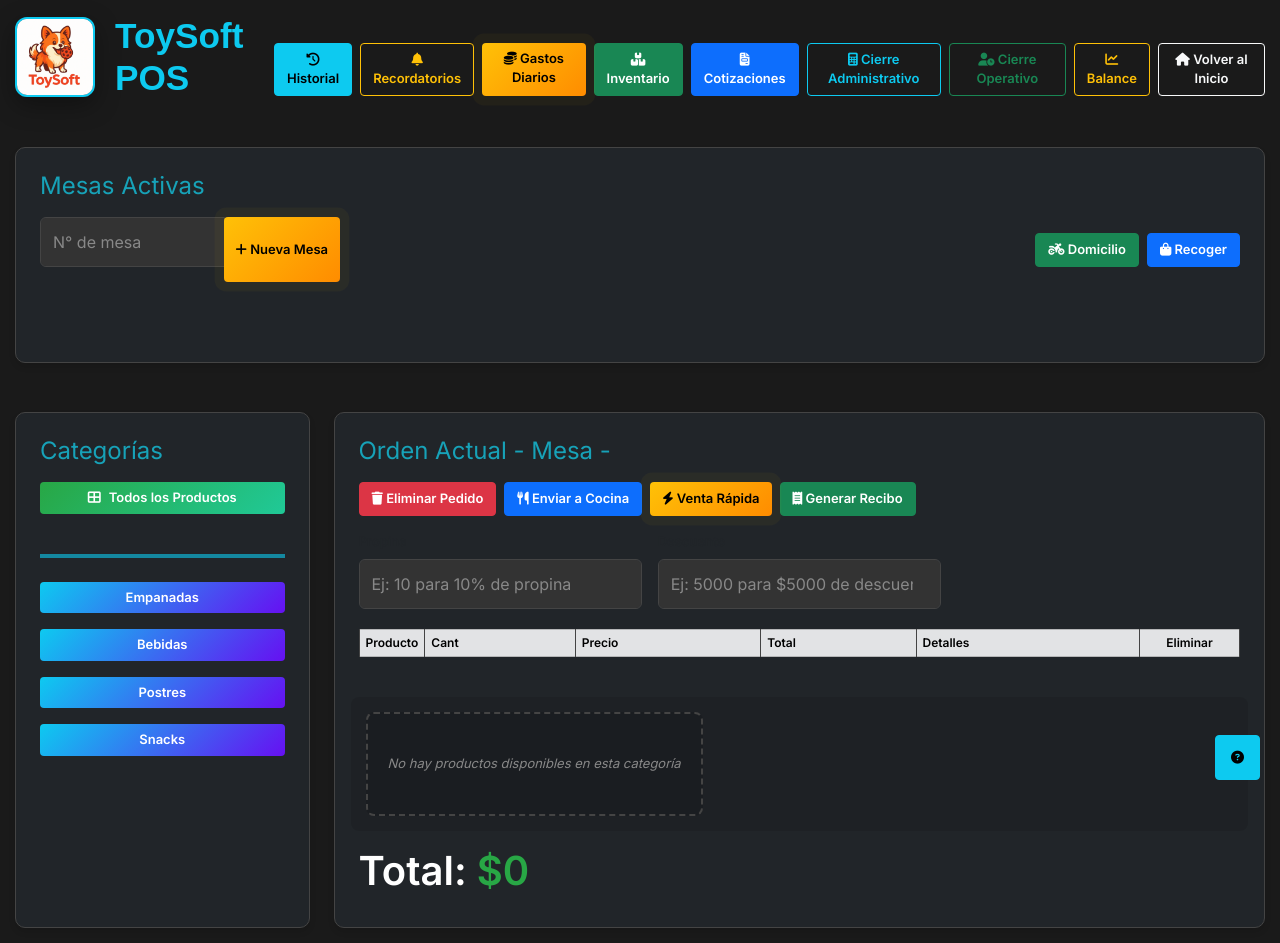
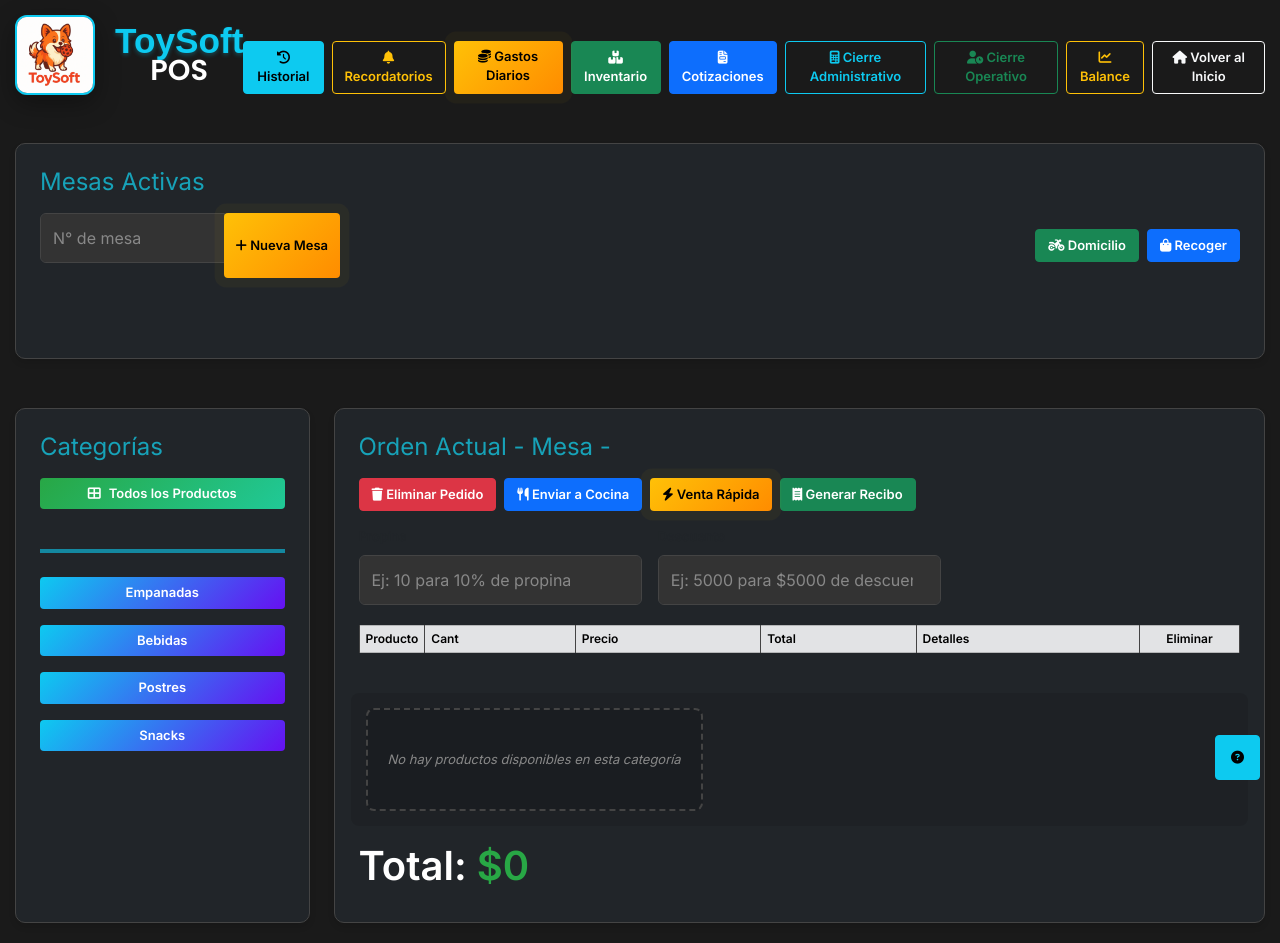
Before and after one commit to emiljimenez86/ToySoft-imgVersion, a website: page POS.html in a window 1280 px wide. Drawn offline with nearby package versions, Linux system fonts and the light colour scheme.

Commit message:
Commit 2208

```diff
--- a/POS.html
+++ b/POS.html
@@ -5,7 +5,7 @@
   <meta name="viewport" content="width=device-width, initial-scale=1.0" />
   <title>SoftToy POS</title>
   <link href="https://cdn.jsdelivr.net/npm/bootstrap@5.3.2/dist/css/bootstrap.min.css" rel="stylesheet">
-  <link href="https://fonts.googleapis.com/css2?family=Inter:wght@400;600&display=swap" rel="stylesheet">
+  <link href="https://fonts.googleapis.com/css2?family=Inter:wght@400;600&family=Poppins:wght@300;400;600;700&display=swap" rel="stylesheet">
   <link rel="stylesheet" href="styles.css">
   <link rel="manifest" href="manifest.json">
   <link rel="stylesheet" href="https://cdnjs.cloudflare.com/ajax/libs/font-awesome/6.5.1/css/all.min.css">
@@ -229,7 +229,10 @@
           <!-- Header con logo y título -->
           <div class="d-flex align-items-center mb-4" style="gap: 20px;">
             <img src="image/logo-ToySoft.png" alt="Logo" style="height: 80px; width: 80px; border-radius: 12px; box-shadow: 0 8px 24px rgba(0,0,0,0.35), 0 1.5px 0 #fff inset; background: linear-gradient(145deg, #222 0%, #444 100%); border: 2px solid #0dcaf0; object-fit: cover;">
-            <h1 class="nombreRestaurante mb-0">ToySoft POS</h1>
+            <div class="text-center">
+              <h1 class="nombreRestaurante mb-0" style="font-family: 'Poppins', sans-serif; font-weight: 700; color: #0dcaf0; font-size: 2.5rem; text-shadow: 0 2px 4px rgba(13, 202, 240, 0.3); line-height: 1;">ToySoft</h1>
+              <h2 class="mb-0" style="font-family: 'Poppins', sans-serif; font-weight: 600; color: #ffffff; font-size: 1.8rem; margin-top: -5px;">POS</h2>
+            </div>
           </div>
           <div class="d-flex gap-2">
             <a href="historial.html" class="btn btn-info"><i class="fas fa-history"></i> Historial</a>
```
Also changed, not shown: index.html (+3 -3 lines).
